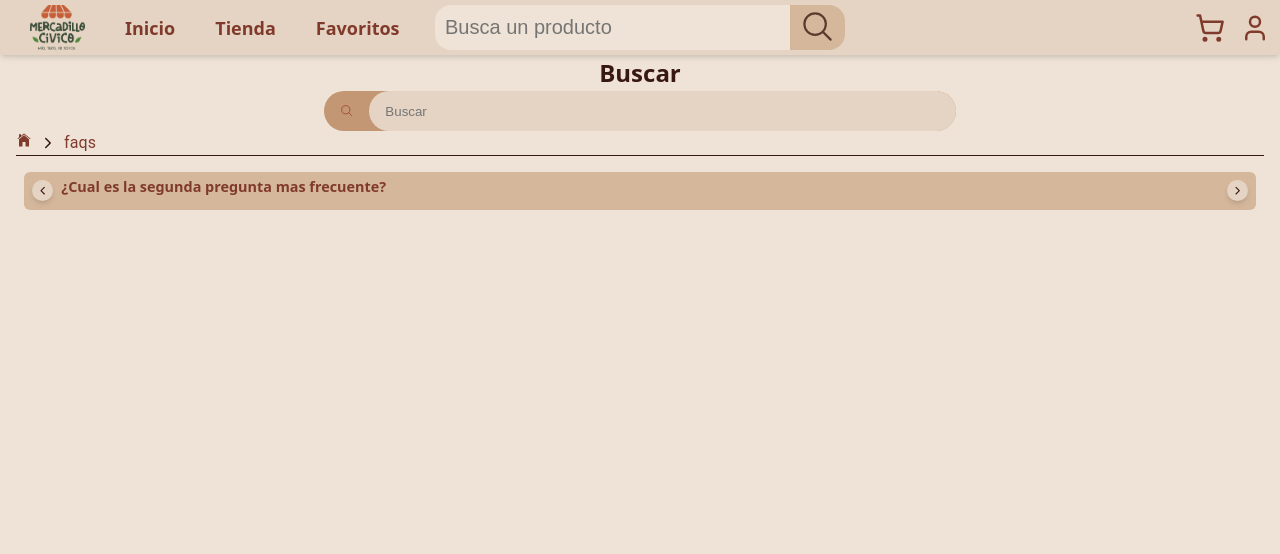
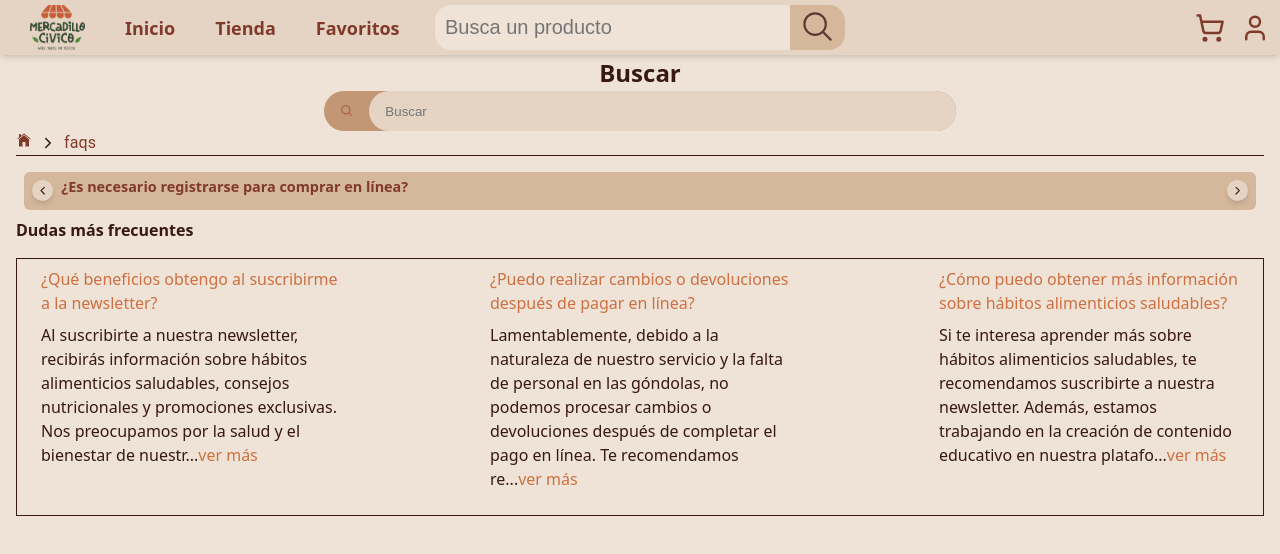
Before and after one commit to MercadilloCivico/MercadilloCivico, a React (Vite) app in the folder front/: page /faqs in a window 1280 px wide. Shown: the top 554 px of the page. Built offline with nearby package versions, Linux system fonts and the light colour scheme; no server answers.

Commit message:
feat: :sparkles: crea un componente para mostrar las topfaqs

```diff
--- a/front/src/components/FaqBar/FaqBar.jsx
+++ b/front/src/components/FaqBar/FaqBar.jsx
@@ -1,12 +1,8 @@
 import { useState, useEffect } from 'react';
 import { FiChevronLeft, FiChevronRight } from 'react-icons/fi';
 
-const FaqBar = () => {
-  const questions = [
-    '¿Cual es la primera pregunta?',
-    '¿Cual es la segunda pregunta mas frecuente?',
-    '¿Cual es la tercera pregunta mas frecuente de  todas?',
-  ];
+const FaqBar = ({ faqs }) => {
+  const questions = faqs.slice(0, 3).map((faq) => faq.pregunta);
 
   const [currentQuestionIndex, setCurrentQuestionIndex] = useState(0);
 
--- /dev/null
+++ b/front/src/components/TopFaqs/TopFaqs.jsx
@@ -0,0 +1,43 @@
+const TopFaqs = ({ faqs }) => {
+  const topFaqs = faqs.slice(3, 6).map((faq, index) => ({
+    id: index + 1,
+    pregunta: faq.pregunta,
+    respuesta: faq.respuesta,
+  }));
+
+  const shortenText = (text, maxLength) => {
+    if (text.length > maxLength) {
+      return `${text.slice(0, maxLength)}...`;
+    }
+    return text;
+  };
+
+  return (
+    <div>
+      <div className='mb-1 mx-4 custom-border-b lg:border-none'>
+        <span className='flex justify-start text-tuscany-950 text-[1em] font-bold'>
+          Dudas más frecuentes
+        </span>
+      </div>
+      <div className='lg:m-4 lg:p-2 lg:flex lg:flex-row lg:custom-border'>
+        <ul className='mb-4 mx-4 flex flex-1 flex-col lg:flex-row lg:justify-between text-start text-[.7em] md:text-[.9em] lg:text-[1em] text-tuscany-500'>
+          {topFaqs?.map((faq) => (
+            <li key={faq.id} className='my-1 lg:my-0 lg:w-[30%] lg:max-w-[300px] text-start'>
+              <span className='hover:text-tuscany-950 cursor-pointer'>{faq.pregunta}</span>
+              <p className='hidden lg:block text-tuscany-950 mt-2 cursor-default'>
+                {shortenText(faq.respuesta, 200)}
+                {faq.respuesta.length > 200 && (
+                  <span className='text-tuscany-500 hover:text-tuscany-950 cursor-pointer'>
+                    ver más
+                  </span>
+                )}
+              </p>
+            </li>
+          ))}
+        </ul>
+      </div>
+    </div>
+  );
+};
+
+export default TopFaqs;
--- a/front/src/views/Faqs/Faqs.jsx
+++ b/front/src/views/Faqs/Faqs.jsx
@@ -1,20 +1,56 @@
 import CustomBreadcrumbs from '../../components/CustomBreadcrumbs/CustomBreadcrumbs';
 import FaqBar from '../../components/FaqBar/FaqBar';
 import SearchBarFaq from '../../components/SearchBarFaq/SearchBarFaq';
+import TopFaqs from '../../components/TopFaqs/TopFaqs';
 
 const Faqs = () => {
+  const faqs = [
+    {
+      pregunta: '¿Cómo funciona el proceso de compra en las góndolas?',
+      respuesta:
+        'El proceso es muy sencillo. Solo escanea el código QR en la góndola con tu dispositivo móvil. Esto te llevará a nuestra plataforma en línea, donde podrás agregar los productos que deseas a tu carrito y proceder al pago. Una vez completado el pago, recibirás una confirmación y podrás recoger los productos en la góndola.',
+    },
+    {
+      pregunta: '¿Es necesario registrarse para comprar en línea?',
+      respuesta:
+        'No es necesario registrarse para realizar compras en línea. Puedes escanear el código QR, seleccionar los productos, pagar y recogerlos sin necesidad de crear una cuenta. Sin embargo, si decides registrarte, podrás acceder a beneficios adicionales, como la suscripción a nuestra newsletter de hábitos saludables.',
+    },
+    {
+      pregunta: '¿Cuáles son los métodos de pago disponibles?',
+      respuesta:
+        'Aceptamos diversos métodos de pago en nuestra plataforma, como tarjetas de débito y crédito. Puedes elegir el método de pago que prefieras durante el proceso de compra en línea. Nos esforzamos por ofrecer opciones seguras y convenientes para nuestros clientes.',
+    },
+    {
+      pregunta: '¿Qué beneficios obtengo al suscribirme a la newsletter?',
+      respuesta:
+        'Al suscribirte a nuestra newsletter, recibirás información sobre hábitos alimenticios saludables, consejos nutricionales y promociones exclusivas. Nos preocupamos por la salud y el bienestar de nuestros clientes, y la newsletter es una forma de brindar contenido valioso y ofertas especiales.',
+    },
+    {
+      pregunta: '¿Puedo realizar cambios o devoluciones después de pagar en línea?',
+      respuesta:
+        'Lamentablemente, debido a la naturaleza de nuestro servicio y la falta de personal en las góndolas, no podemos procesar cambios o devoluciones después de completar el pago en línea. Te recomendamos revisar cuidadosamente tu pedido antes de finalizar la transacción.',
+    },
+    {
+      pregunta: '¿Cómo puedo obtener más información sobre hábitos alimenticios saludables?',
+      respuesta:
+        'Si te interesa aprender más sobre hábitos alimenticios saludables, te recomendamos suscribirte a nuestra newsletter. Además, estamos trabajando en la creación de contenido educativo en nuestra plataforma en línea para proporcionar información valiosa sobre una alimentación equilibrada y saludable.',
+    },
+  ];
+
   return (
     <div>
-      {/*Nota: use style, porque con tailwind no se me veia el borde :( */}
       <div>
         <span className='text-tuscany-950 font-semibold text-[1.5em]'>Buscar</span>
         <SearchBarFaq />
       </div>
-      <div className='mb-4 mx-4' style={{ borderBottom: '1px solid #381812' }}>
+      <div className='mb-4 mx-4 custom-border-b'>
         <CustomBreadcrumbs />
       </div>
       <div className='m-2'>
-        <FaqBar />
+        <FaqBar faqs={faqs} />
+      </div>
+      <div>
+        <TopFaqs faqs={faqs} />
       </div>
     </div>
   );
--- a/front/tailwind.config.js
+++ b/front/tailwind.config.js
@@ -94,6 +94,12 @@ export default {
         '.custom-width': {
           width: '17em',
         },
+        '.custom-border': {
+          border: 'solid 1px #381812',
+        },
+        '.custom-border-b': {
+          borderBottom: '1px solid #381812',
+        },
       };
       addUtilities(newUtilities, ['responsive', 'hover']);
     },
```
Also changed, not shown: 1 other file (tests, documents, lock files or other folders).
